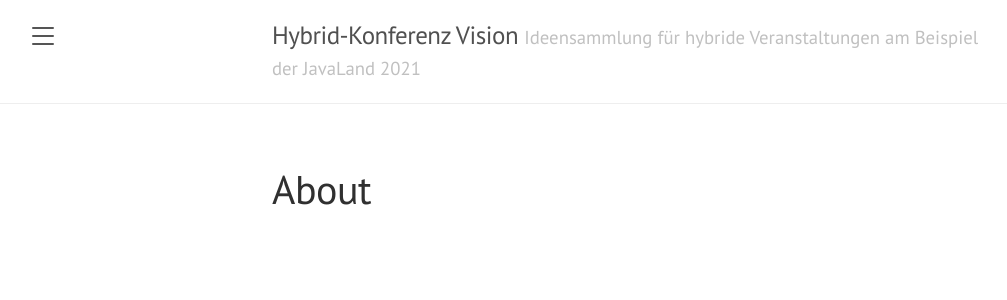
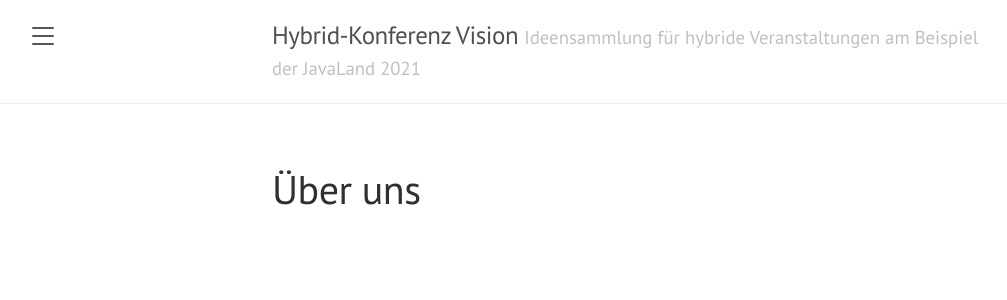
Before and after one commit to CyberLandConf/blog, a Jekyll site: the page built from about.md, in a window 1280 px wide. Shown: the top 300 px of the page, without its empty margins (8-1015 px from the left). Built offline with Jekyll 4.4.1, drawn with Linux system fonts in a browser that asks for light colours.

Commit message:
changed sidebar, added impressum and translated to German

```diff
--- a/_includes/sidebar.html
+++ b/_includes/sidebar.html
@@ -25,12 +25,13 @@
       {% endif %}
     {% endfor %}
 
-    <a class="sidebar-nav-item" href="{{ site.github.repo }}">GitHub project</a>
+    <a class="sidebar-nav-item" href="{{ site.github.repo }}">GitHub Projekt</a>
+    <a class="sidebar-nav-item" href="{{ site.ijug.impressum }}">Impressum</a>
   </nav>
 
   <div class="sidebar-item">
     <p>
-      &copy; {{ site.time | date: '%Y' }} <a href="{{ site.ijug.impressum }}">iJUG e. V.</a> (Version: {{ site.version }})
+      &copy; {{ site.time | date: '%Y' }} <a href="{{ site.ijug.web }}">iJUG e. V.</a> (Version: {{ site.version }})
     </p>
   </div>
 </div>
--- a/about.md
+++ b/about.md
@@ -1,4 +1,4 @@
 ---
 layout: page
-title: About
+title: Über uns
 ---
```
